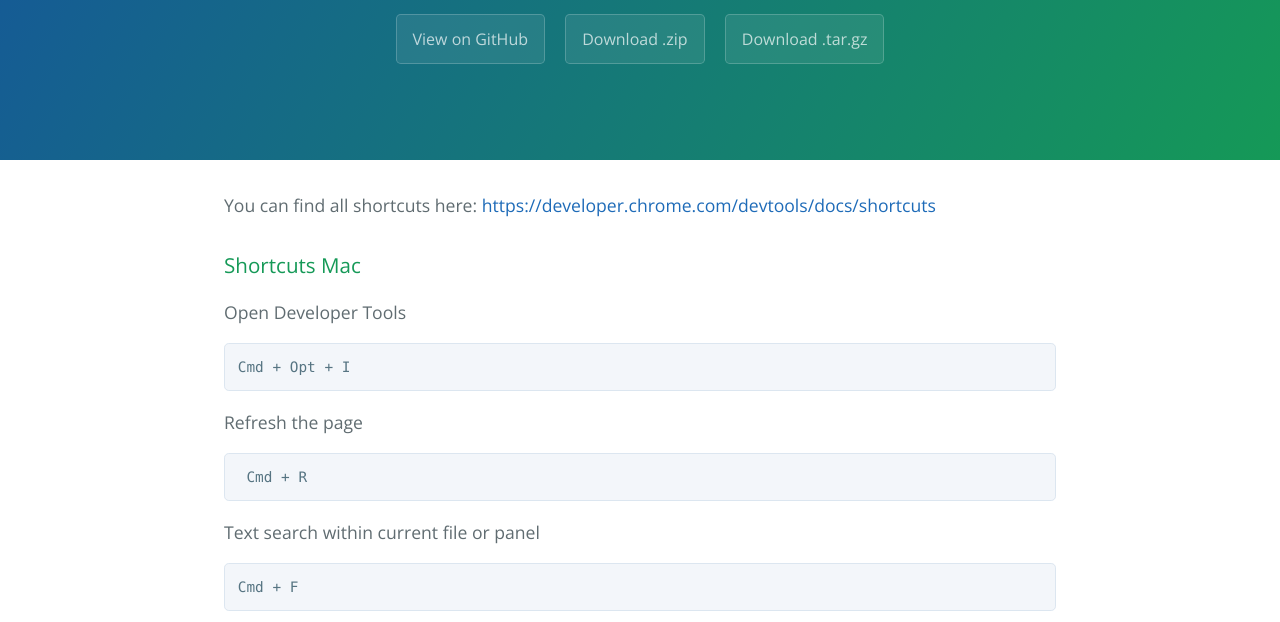
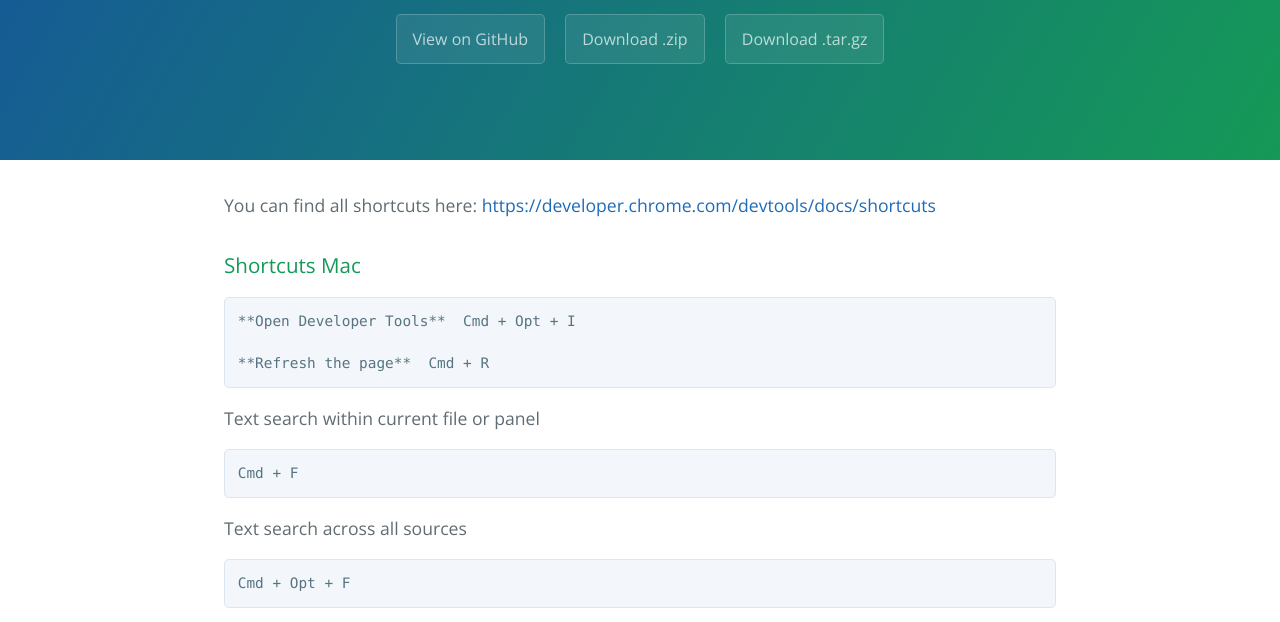
Before and after one commit to EmbeddedTester/DevToolsShortcuts, a plain HTML site: page index.html in a window 1280 px wide. Shown: the part 176-798 px from the top of the page. Drawn offline with nearby package versions, Linux system fonts and the light colour scheme.

```diff
--- a/index.html
+++ b/index.html
@@ -25,14 +25,9 @@
 <h3>
 <a id="shortcuts-mac" class="anchor" href="#shortcuts-mac" aria-hidden="true"><span class="octicon octicon-link"></span></a>Shortcuts Mac</h3>
 
-<p>Open Developer Tools  </p>
+<pre><code>**Open Developer Tools**  Cmd + Opt + I
 
-<pre><code>Cmd + Opt + I
-</code></pre>
-
-<p>Refresh the page  </p>
-
-<pre><code> Cmd + R
+**Refresh the page**  Cmd + R
 </code></pre>
 
 <p>Text search within current file or panel  </p>
--- a/params.json
+++ b/params.json
@@ -1 +1 @@
-{"name":"Dev Tools Shortcuts","tagline":"","body":"You can find all shortcuts here: [https://developer.chrome.com/devtools/docs/shortcuts \r\n](https://developer.chrome.com/devtools/docs/shortcuts) \r\n\r\n### Shortcuts Mac\r\n\r\nOpen Developer Tools  \r\n\r\n    Cmd + Opt + I\r\n\r\nRefresh the page  \r\n\r\n     Cmd + R\r\n\r\nText search within current file or panel  \r\n\r\n    Cmd + F\r\n\r\nText search across all sources  \r\n\r\n    Cmd + Opt + F\r\n\r\nUndo change  \r\n\r\n    Cmd + Z\r\n\r\nSave changes to local modifications  \r\n\r\n    Cmd + S\r\n\r\nGo to line  \r\n\r\n    Cmd + G\r\n\r\nSearch by filename  \r\n\r\n    Cmd + O\r\n\r\nGo to member  \r\n\r\n    Cmd + Shift + O\r\n\r\n\r\n### Shortcuts Windows\r\n\r\nOpen Developer Tools  \r\n\r\n    F12, Ctrl + Shift+ I\r\n\r\nRefresh the page  \r\n\r\n     F5, Ctrl + R\r\n\r\nText search within current file or panel  \r\n\r\n    Ctrl + F\r\n\r\nText search across all sources  \r\n\r\n    Ctrl + Shift + F\r\n\r\nUndo change  \r\n\r\n    Ctrl + Z\r\n\r\nSave changes to local modifications  \r\n\r\n    Ctrl + S\r\n\r\nGo to line  \r\n\r\n    Ctrl + G\r\n\r\nSearch by filename  \r\n\r\n    Ctrl + O\r\n\r\nGo to member  \r\n\r\n    Ctrl + Shift + O\r\n","google":"","note":"Don't delete this file! It's used internally to help with page regeneration."}
+{"name":"Dev Tools Shortcuts","tagline":"","body":"You can find all shortcuts here: [https://developer.chrome.com/devtools/docs/shortcuts \r\n](https://developer.chrome.com/devtools/docs/shortcuts) \r\n\r\n### Shortcuts Mac\r\n\r\n    **Open Developer Tools**  Cmd + Opt + I\r\n\r\n    **Refresh the page**  Cmd + R\r\n\r\nText search within current file or panel  \r\n\r\n    Cmd + F\r\n\r\nText search across all sources  \r\n\r\n    Cmd + Opt + F\r\n\r\nUndo change  \r\n\r\n    Cmd + Z\r\n\r\nSave changes to local modifications  \r\n\r\n    Cmd + S\r\n\r\nGo to line  \r\n\r\n    Cmd + G\r\n\r\nSearch by filename  \r\n\r\n    Cmd + O\r\n\r\nGo to member  \r\n\r\n    Cmd + Shift + O\r\n\r\n\r\n### Shortcuts Windows\r\n\r\nOpen Developer Tools  \r\n\r\n    F12, Ctrl + Shift+ I\r\n\r\nRefresh the page  \r\n\r\n     F5, Ctrl + R\r\n\r\nText search within current file or panel  \r\n\r\n    Ctrl + F\r\n\r\nText search across all sources  \r\n\r\n    Ctrl + Shift + F\r\n\r\nUndo change  \r\n\r\n    Ctrl + Z\r\n\r\nSave changes to local modifications  \r\n\r\n    Ctrl + S\r\n\r\nGo to line  \r\n\r\n    Ctrl + G\r\n\r\nSearch by filename  \r\n\r\n    Ctrl + O\r\n\r\nGo to member  \r\n\r\n    Ctrl + Shift + O\r\n","google":"","note":"Don't delete this file! It's used internally to help with page regeneration."}
```
